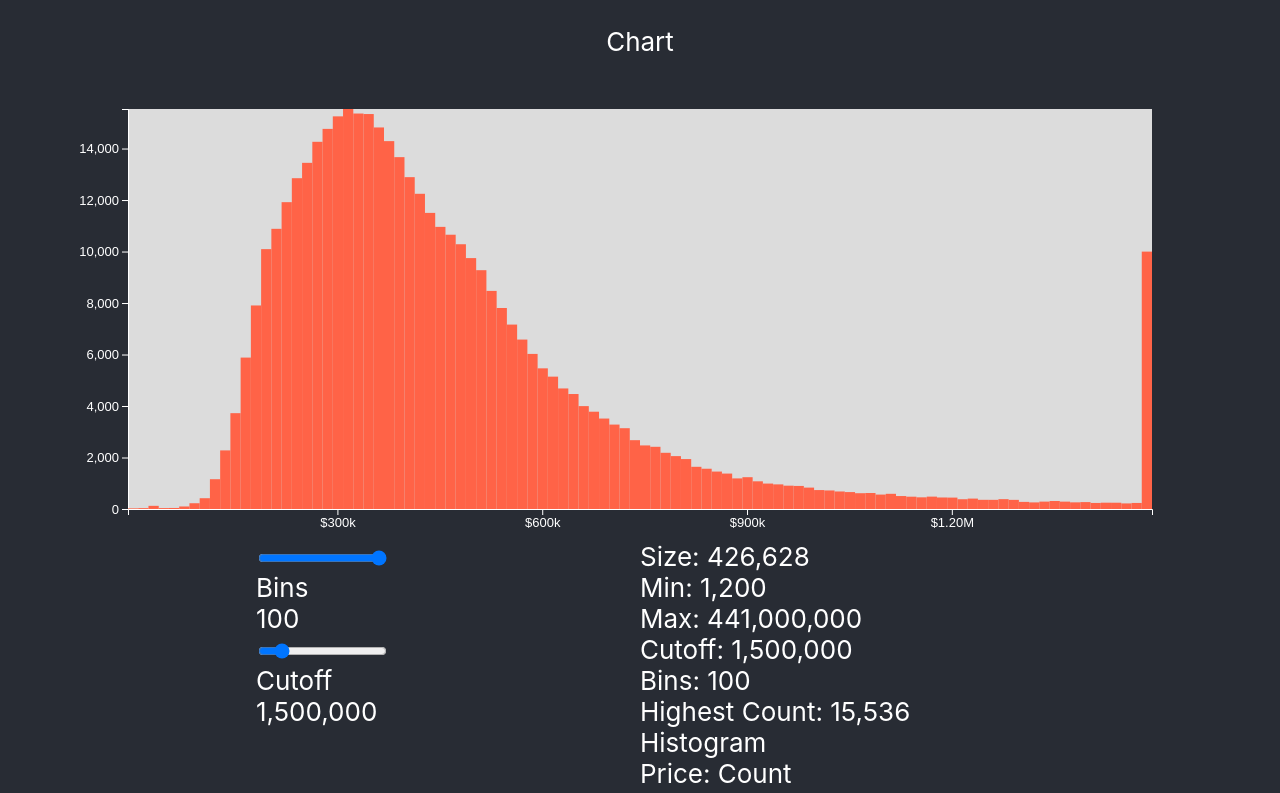
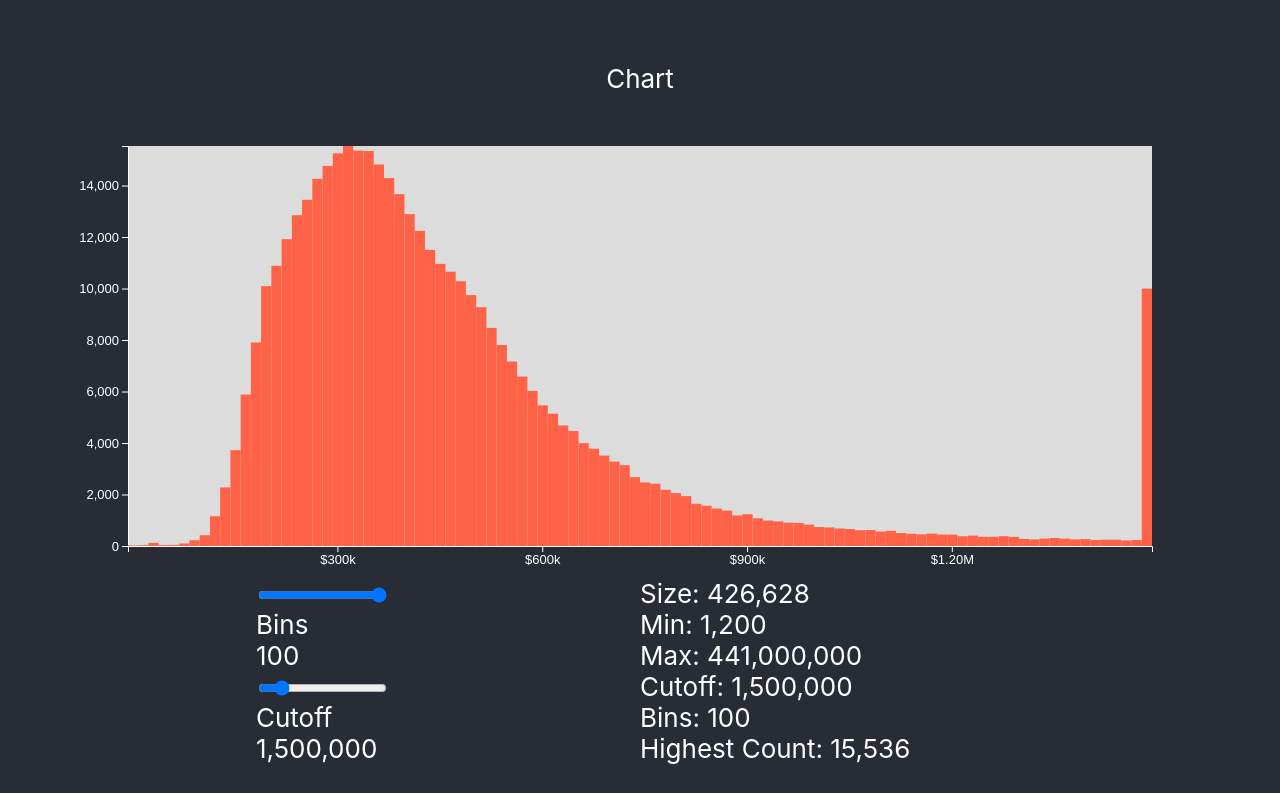
Before and after one commit to anselbrandt/d3-histogram, a React (Create React App) app: page / in a window 1280 px wide. Shown: the top 793 px of the page. Built offline with nearby package versions, Linux system fonts and the light colour scheme.

Commit message:
Comment out histogram entries

```diff
--- a/src/App.js
+++ b/src/App.js
@@ -65,7 +65,7 @@ function App() {
         cutoff={cutoff}
         highCount={highCount}
       />
-      <div className={styles.gridContainer}>
+      <div className={styles.container}>
         <Controls
           bins={bins}
           cutoff={cutoff}
--- a/src/App.module.css
+++ b/src/App.module.css
@@ -19,7 +19,6 @@ body {
   color: white;
 }
 
-.gridContainer {
-  display: grid;
-  grid-template-columns: 1fr 1fr;
+.container {
+  display: flex;
 }
--- a/src/Info.js
+++ b/src/Info.js
@@ -11,7 +11,7 @@ export default function Info(props) {
       <div>Cutoff: {cutoff ? cutoff.toLocaleString() : null}</div>
       <div>Bins: {bins ? bins : null}</div>
       <div>Highest Count: {highCount ? highCount.toLocaleString() : null}</div>
-      <div>Histogram</div>
+      {/* <div>Histogram</div>
       <div>Price: Count</div>
       <div>
         {histogram
@@ -21,7 +21,7 @@ export default function Info(props) {
               </div>
             ))
           : null}
-      </div>
+      </div> */}
     </div>
   );
 }
```
